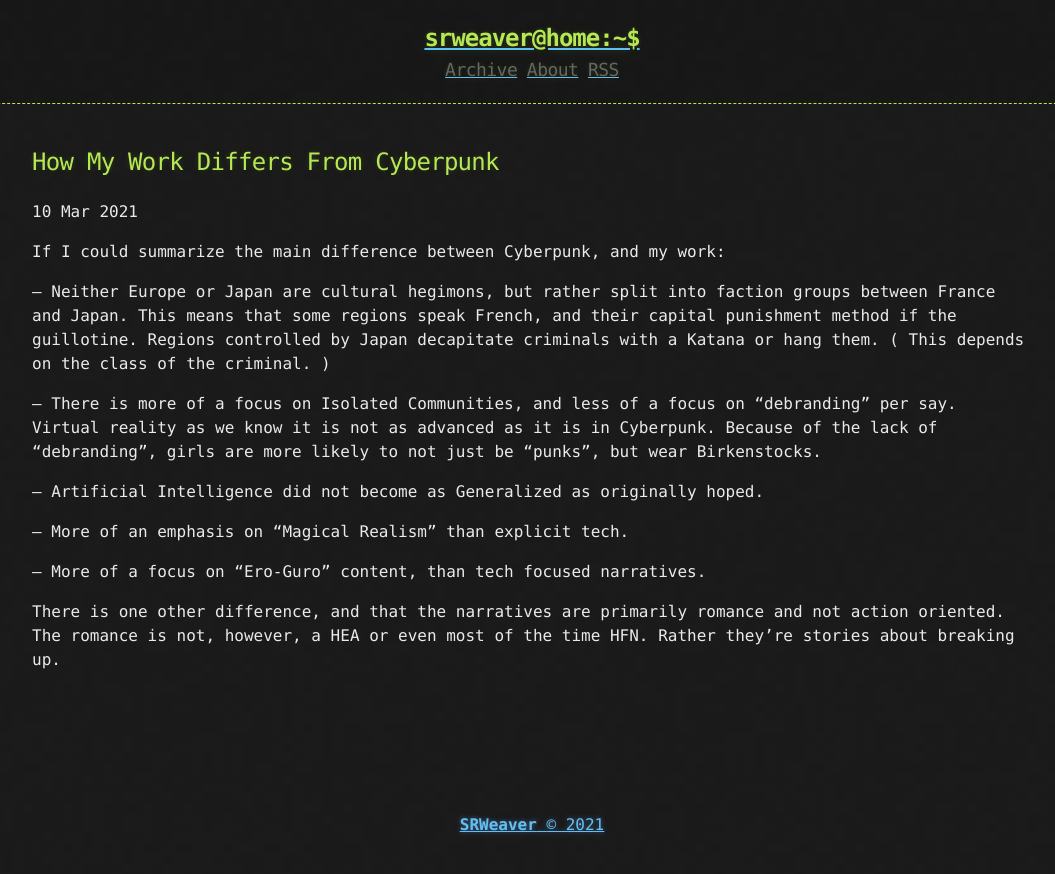
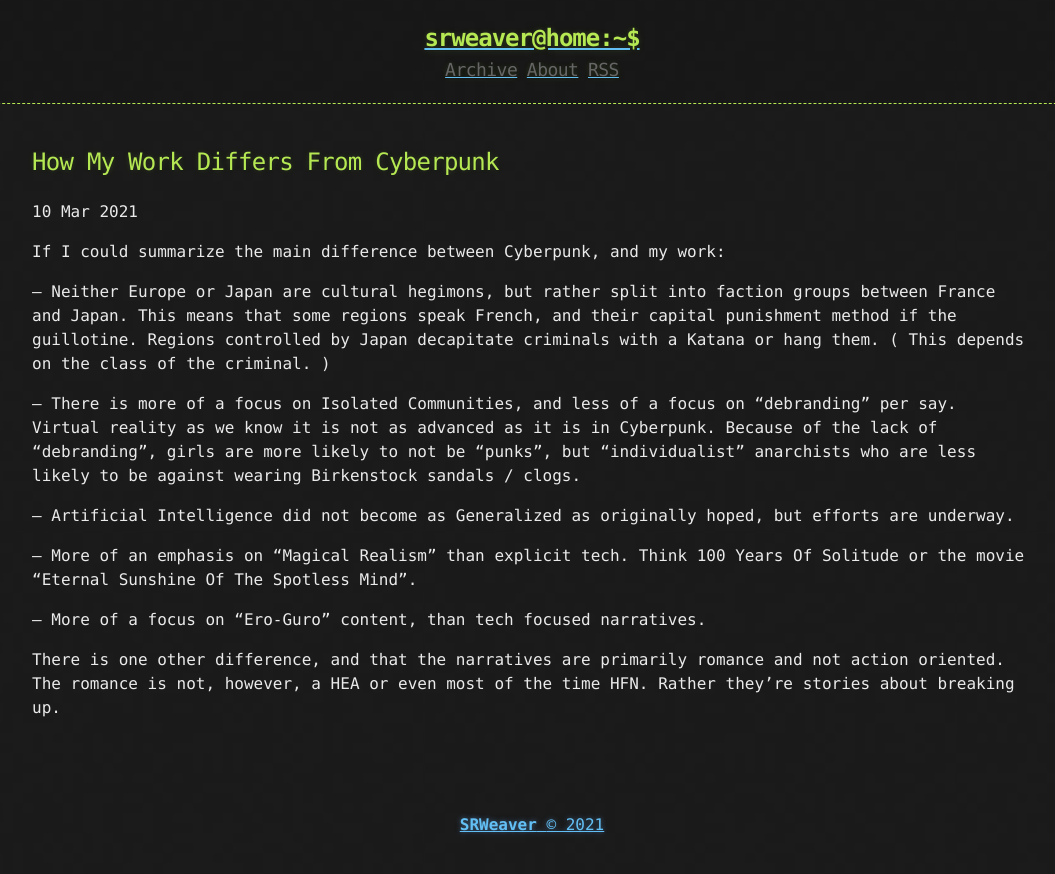
Before and after one commit to LWFlouisa/Blog, a Jekyll site: the page built from _posts/2021-03-10-howmyworkdiffersfromcyberpunk.md, in a window 1280 px wide. Shown: the top 874 px of the page, without its empty margins (108-1163 px from the left). Built offline with Jekyll 4.4.1, drawn with Linux system fonts in a browser that asks for light colours.

Commit message:
Update 2021-03-10-howmyworkdiffersfromcyberpunk.md

```diff
--- a/_posts/2021-03-10-howmyworkdiffersfromcyberpunk.md
+++ b/_posts/2021-03-10-howmyworkdiffersfromcyberpunk.md
@@ -6,11 +6,11 @@ If I could summarize the main difference between Cyberpunk, and my work:
 
 -- Neither Europe or Japan are cultural hegimons, but rather split into faction groups between France and Japan. This means that some regions speak French, and their capital punishment method if the guillotine. Regions controlled by Japan decapitate criminals with a Katana or hang them. ( This depends on the class of the criminal. )
 
--- There is more of a focus on Isolated Communities, and less of a focus on "debranding" per say. Virtual reality as we know it is not as advanced as it is in Cyberpunk. Because of the lack of "debranding", girls are more likely to not just be "punks", but wear Birkenstocks.
+-- There is more of a focus on Isolated Communities, and less of a focus on "debranding" per say. Virtual reality as we know it is not as advanced as it is in Cyberpunk. Because of the lack of "debranding", girls are more likely to not be "punks", but "individualist" anarchists who are less likely to be against wearing Birkenstock sandals / clogs.
 
--- Artificial Intelligence did not become as Generalized as originally hoped.
+-- Artificial Intelligence did not become as Generalized as originally hoped, but efforts are underway.
 
--- More of an emphasis on "Magical Realism" than explicit tech.
+-- More of an emphasis on "Magical Realism" than explicit tech. Think 100 Years Of Solitude or the movie "Eternal Sunshine Of The Spotless Mind".
 
 -- More of a focus on "Ero-Guro" content, than tech focused narratives.
 
```
